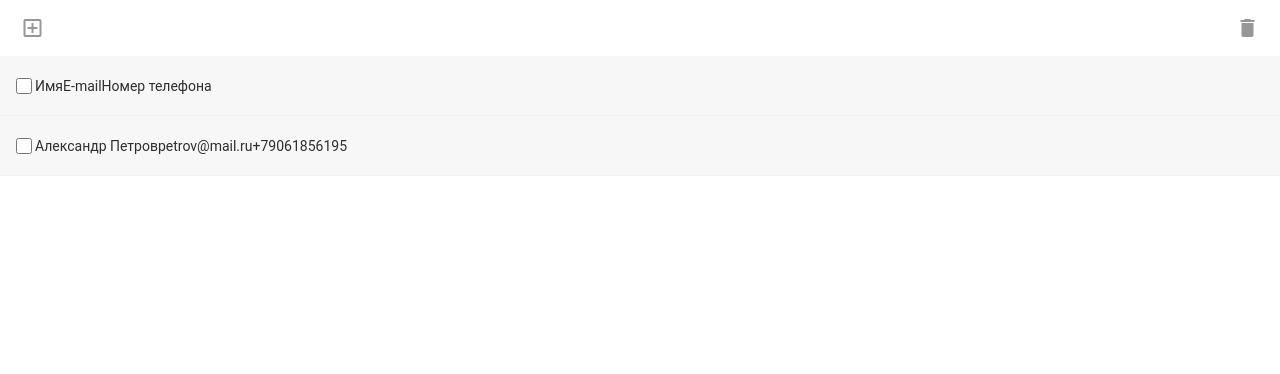
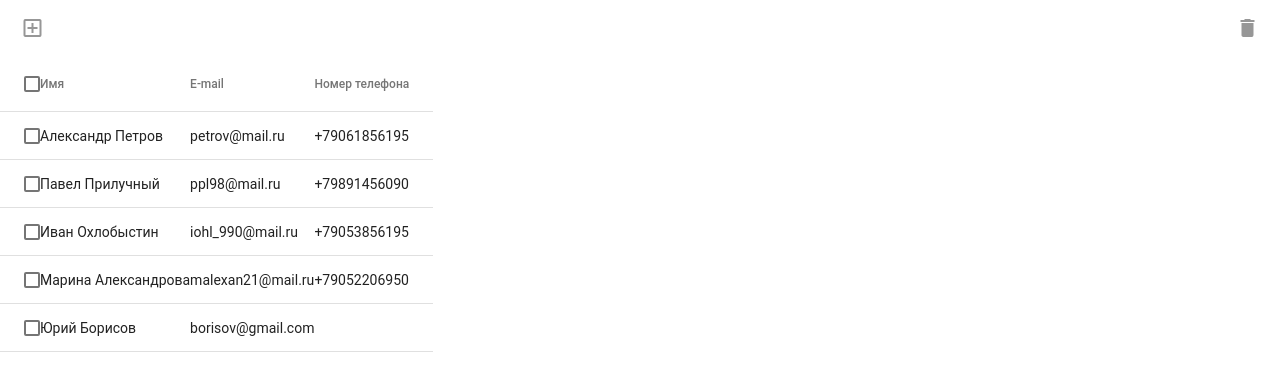
Before and after one commit to Holdinalt/Inicium-test-task, an Angular app: page / in a window 1280 px wide. Shown: the top 374 px of the page. Built offline with nearby package versions, Linux system fonts and the light colour scheme.

Commit message:
Added MatTable and Checkboxes

```diff
--- a/package.json
+++ b/package.json
@@ -15,6 +15,7 @@
     "@angular/compiler": "~13.3.0",
     "@angular/core": "~13.3.0",
     "@angular/forms": "~13.3.0",
+    "@angular/material": "^13.3.8",
     "@angular/platform-browser": "~13.3.0",
     "@angular/platform-browser-dynamic": "~13.3.0",
     "@angular/router": "~13.3.0",
--- a/src/app/app.component.css
+++ b/src/app/app.component.css
@@ -30,6 +30,7 @@
 }
 
 .table {
+  width: 100%;
   color: #2E2E2E;
   font-family: Roboto;
   font-weight: 400;
--- a/src/app/app.component.html
+++ b/src/app/app.component.html
@@ -10,22 +10,63 @@
     </div>
 
   </div>
-  <div class="table">
-    <div class="row">
-      <div><input type="checkbox" style="height: 16px; width: 16px"></div>
-      <div>Имя</div>
-      <div>E-mail</div>
-      <div>Номер телефона</div>
-    </div>
-    <div class="row">
-      <div><input type="checkbox" style="height: 16px; width: 16px"></div>
-      <div>Александр Петров</div>
-      <div>petrov@mail.ru</div>
-      <div>+79061856195</div>
-    </div>
-  </div>
-  <div class="pagination">
+<!--  <div class="table">-->
+<!--    <div class="row">-->
+<!--      <div><input type="checkbox" style="height: 16px; width: 16px"></div>-->
+<!--      <div>Имя</div>-->
+<!--      <div>E-mail</div>-->
+<!--      <div>Номер телефона</div>-->
+<!--    </div>-->
+<!--    <div class="row">-->
+<!--      <div><input type="checkbox" style="height: 16px; width: 16px"></div>-->
+<!--      <div>Александр Петров</div>-->
+<!--      <div>petrov@mail.ru</div>-->
+<!--      <div>+79061856195</div>-->
+<!--    </div>-->
+<!--  </div>-->
+<!--  <div class="pagination">-->
 
-  </div>
+<!--  </div>-->
+
+
+  <table *ngIf="this.rows && this.columns" mat-table [dataSource]="this.rows">
+
+    <!-- Checkbox Column -->
+    <ng-container matColumnDef="select">
+      <th mat-header-cell *matHeaderCellDef>
+        <mat-checkbox (change)="$event ? masterToggle() : null"
+                      [checked]="this.tableHandlerService.selectedRowsNum > 0 && this.tableHandlerService.isAllSelected()"
+                      [indeterminate]="this.tableHandlerService.selectedRowsNum > 0 && !this.tableHandlerService.isAllSelected()"
+        >
+<!--                      [aria-label]="checkboxLabel()"-->
+        </mat-checkbox>
+      </th>
+      <td mat-cell *matCellDef="let row">
+        <mat-checkbox (click)="$event.stopPropagation()"
+                      (change)="$event ? this.tableHandlerService.toggleRow(row) : null"
+                      [checked]="row.selected">
+<!--                      [aria-label]="checkboxLabel(row)"-->
+        </mat-checkbox>
+      </td>
+    </ng-container>
+
+    <ng-container matColumnDef="name">
+      <th mat-header-cell *matHeaderCellDef>Имя</th>
+      <td mat-cell *matCellDef="let element"> {{element.name}} </td>
+    </ng-container>
+
+    <ng-container matColumnDef="email">
+      <th mat-header-cell *matHeaderCellDef>E-mail</th>
+      <td mat-cell *matCellDef="let element"> {{element.email}} </td>
+    </ng-container>
+
+    <ng-container matColumnDef="phone">
+      <th mat-header-cell *matHeaderCellDef>Номер телефона</th>
+      <td mat-cell *matCellDef="let element"> {{element.phone}} </td>
+    </ng-container>
+
+    <tr mat-header-row *matHeaderRowDef="columns"></tr>
+    <tr mat-row *matRowDef="let row; columns: columns;"></tr>
+  </table>
 </div>
 </body>
--- a/src/app/app.component.ts
+++ b/src/app/app.component.ts
@@ -1,4 +1,6 @@
 import { Component } from '@angular/core';
+import {TableHandlerService} from "./table-handler.service";
+import {RowModel} from "./row.model";
 
 @Component({
   selector: 'app-root',
@@ -7,4 +9,30 @@ import { Component } from '@angular/core';
 })
 export class AppComponent {
   title = 'Inicium-test-task';
+
+  rows?: RowModel[]
+  columns?: string[]
+
+  constructor(public tableHandlerService: TableHandlerService) {
+    this.rows = tableHandlerService.rows;
+    this.columns = tableHandlerService.columns;
+    console.log(this.rows)
+  }
+
+  /** Selects all rows if they are not all selected; otherwise clear selection. */
+  masterToggle() {
+    if (this.tableHandlerService.isAllSelected()) {
+      this.tableHandlerService.clearSelection();
+      return;
+    }
+    this.tableHandlerService.selectAll();
+  }
+
+  /** The label for the checkbox on the passed row */
+  // checkboxLabel(row?: PeriodicElement): string {
+  //   if (!row) {
+  //     return `${this.isAllSelected() ? 'deselect' : 'select'} all`;
+  //   }
+  //   return `${this.selection.isSelected(row) ? 'deselect' : 'select'} row ${row.position + 1}`;
+  // }
 }
--- a/src/app/app.module.ts
+++ b/src/app/app.module.ts
@@ -2,13 +2,17 @@ import { NgModule } from '@angular/core';
 import { BrowserModule } from '@angular/platform-browser';
 
 import { AppComponent } from './app.component';
+import {MatTableModule} from "@angular/material/table";
+import {MatCheckboxModule} from "@angular/material/checkbox";
 
 @NgModule({
   declarations: [
     AppComponent
   ],
   imports: [
-    BrowserModule
+    BrowserModule,
+    MatTableModule,
+    MatCheckboxModule
   ],
   providers: [],
   bootstrap: [AppComponent]
--- a/src/app/local-storage-controller.service.ts
+++ b/src/app/local-storage-controller.service.ts
@@ -1,6 +1,6 @@
 import { Injectable } from '@angular/core';
 import {RowModel} from "./row.model";
-const dataJSON = require('../app/data/data.json');
+import dataJSON from '../app/data/data.json'
 
 @Injectable({
   providedIn: 'root'
@@ -24,8 +24,10 @@ export class LocalStorageControllerService {
     localStorage.setItem('table', JSON.stringify(rows));
   }
 
+
+
   getTableFromFile(): RowModel[]{
-   let data = JSON.parse(dataJSON).users
+   let data = dataJSON.users
 
     let rows: RowModel[] = []
 
@@ -33,6 +35,8 @@ export class LocalStorageControllerService {
       rows.push(new RowModel(row.name + ' ' + row.surname, row.email, row.phone))
     }
 
+    console.log(rows)
     return rows
+
   }
 }
--- a/src/app/table-handler.service.ts
+++ b/src/app/table-handler.service.ts
@@ -1,15 +1,20 @@
-import { Injectable } from '@angular/core';
+import {Injectable} from '@angular/core';
 import {RowModel} from "./row.model";
 import {LocalStorageControllerService} from "./local-storage-controller.service";
 
 @Injectable({
   providedIn: 'root'
 })
-export class TableHandlerService {
+export class TableHandlerService{
 
-  _rows: RowModel[] = [];
+  private _rows: RowModel[] = [];
+  public columns = ['select', 'name', 'email', 'phone']
+  public selectedRowsNum = 0;
 
-  constructor(private localStorageControllerService: LocalStorageControllerService) {}
+  constructor(private localStorageControllerService: LocalStorageControllerService) {
+    this.setRows(localStorageControllerService.getTable());
+  }
+
 
   public get rows(){
     return this._rows;
@@ -31,9 +36,43 @@ export class TableHandlerService {
     }
 
     this.rows = newRows;
+    this.localStorageControllerService.saveTable(this.rows)
+    this.selectedRowsNum = 0;
   }
 
   setRows(_rows: RowModel[]){
     this.rows = _rows;
   }
+
+
+  // Table selection
+
+  isAllSelected(): boolean{
+    return this.selectedRowsNum === this.rows.length;
+  }
+
+  clearSelection(){
+    for (let row of this.rows){
+      row.selected = false;
+    }
+    this.selectedRowsNum = 0;
+  }
+
+  selectAll(){
+    for (let row of this.rows){
+      row.selected = true;
+    }
+    this.selectedRowsNum = this.rows.length;
+  }
+
+  toggleRow(row: RowModel){
+    if(row.selected){
+      this.selectedRowsNum--;
+      row.selected = false;
+    }else {
+      this.selectedRowsNum++;
+      row.selected = true;
+    }
+  }
+
 }
--- a/src/styles.css
+++ b/src/styles.css
@@ -1 +1,2 @@
 /* You can add global styles to this file, and also import other style files */
+@import "../node_modules/@angular/material/prebuilt-themes/deeppurple-amber.css";
--- a/tsconfig.json
+++ b/tsconfig.json
@@ -12,6 +12,9 @@
     "noFallthroughCasesInSwitch": true,
     "sourceMap": true,
     "declaration": false,
+    "resolveJsonModule": true,
+    "esModuleInterop": true,
+    "allowSyntheticDefaultImports": true,
     "downlevelIteration": true,
     "experimentalDecorators": true,
     "moduleResolution": "node",
```
Also changed, not shown: 1 other file (tests, documents, lock files or other folders).
